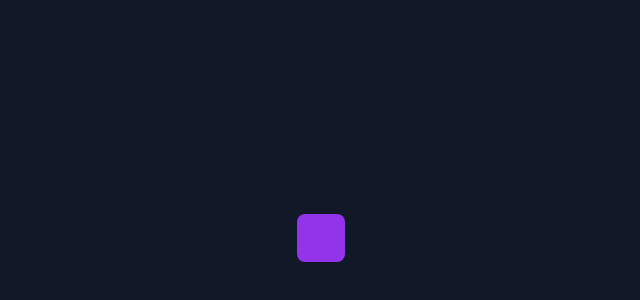
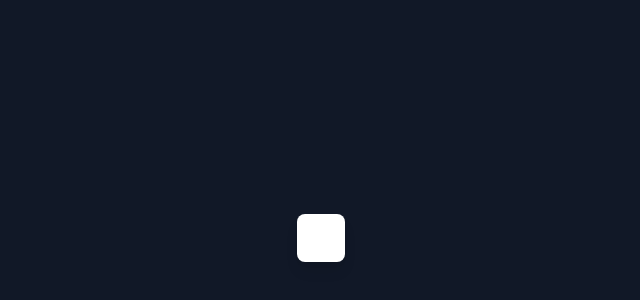
Before and after one commit to marek311/heuristics, a React (Create React App) app: page /handleInputs in a window 1280 px wide. Shown: the part 174-474 px from the top of the page, without its empty margins (319-959 px from the left). Built offline with nearby package versions, Linux system fonts and the light colour scheme.

Commit message:
new color palette - input handling

```diff
--- a/src/InputHandlingWindows/InputHandler.js
+++ b/src/InputHandlingWindows/InputHandler.js
@@ -23,7 +23,7 @@ function InputHandler() {
     const handleInputs = () => {
         return (
             <div
-                className="mb-4 flex flex-col items-center justify-center w-fit h-fit text-white p-6 bg-purple-600 rounded-lg mx-auto my-10">
+                className="mb-4 flex flex-col items-center justify-center w-fit h-fit text-gray-800 p-6 bg-white rounded-lg shadow-lg mx-auto my-10">
                 <> {showInputFields()} </>
             </div>
         );
```
